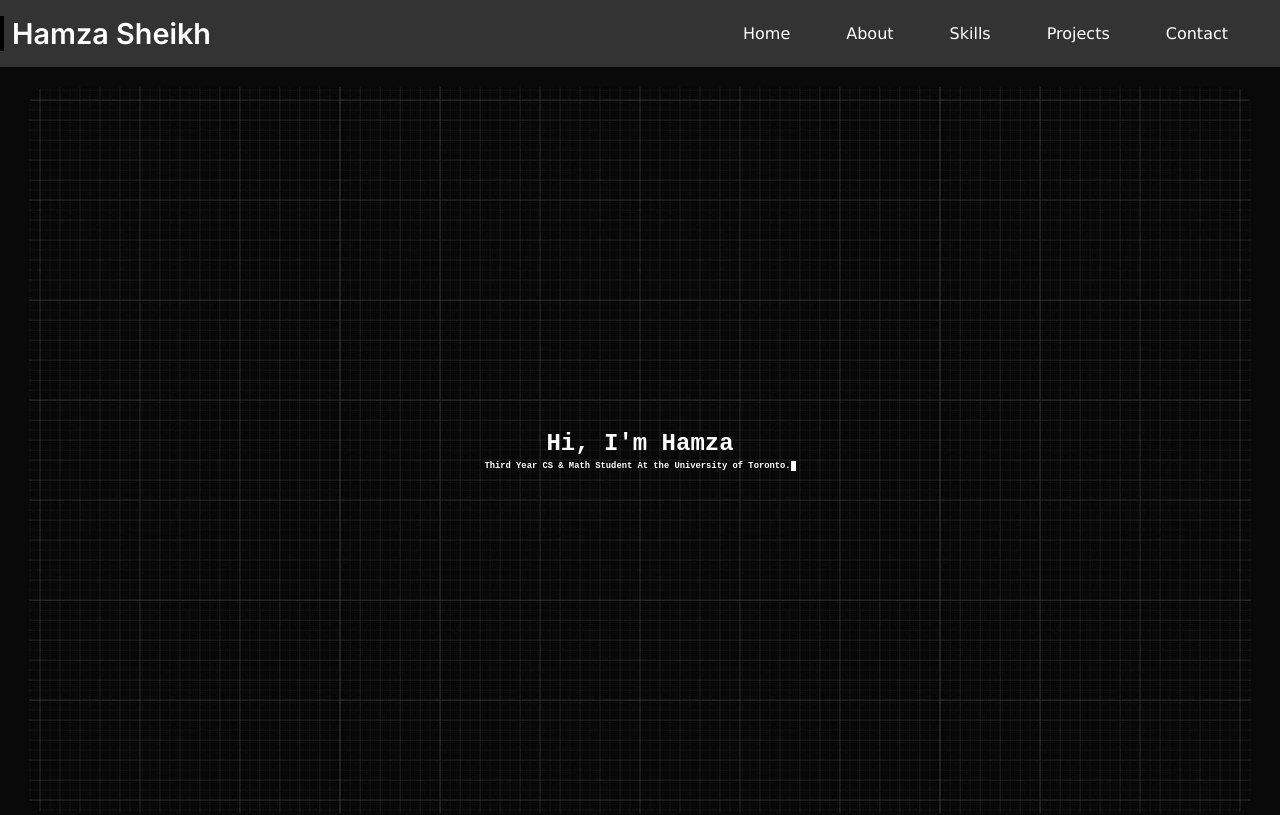
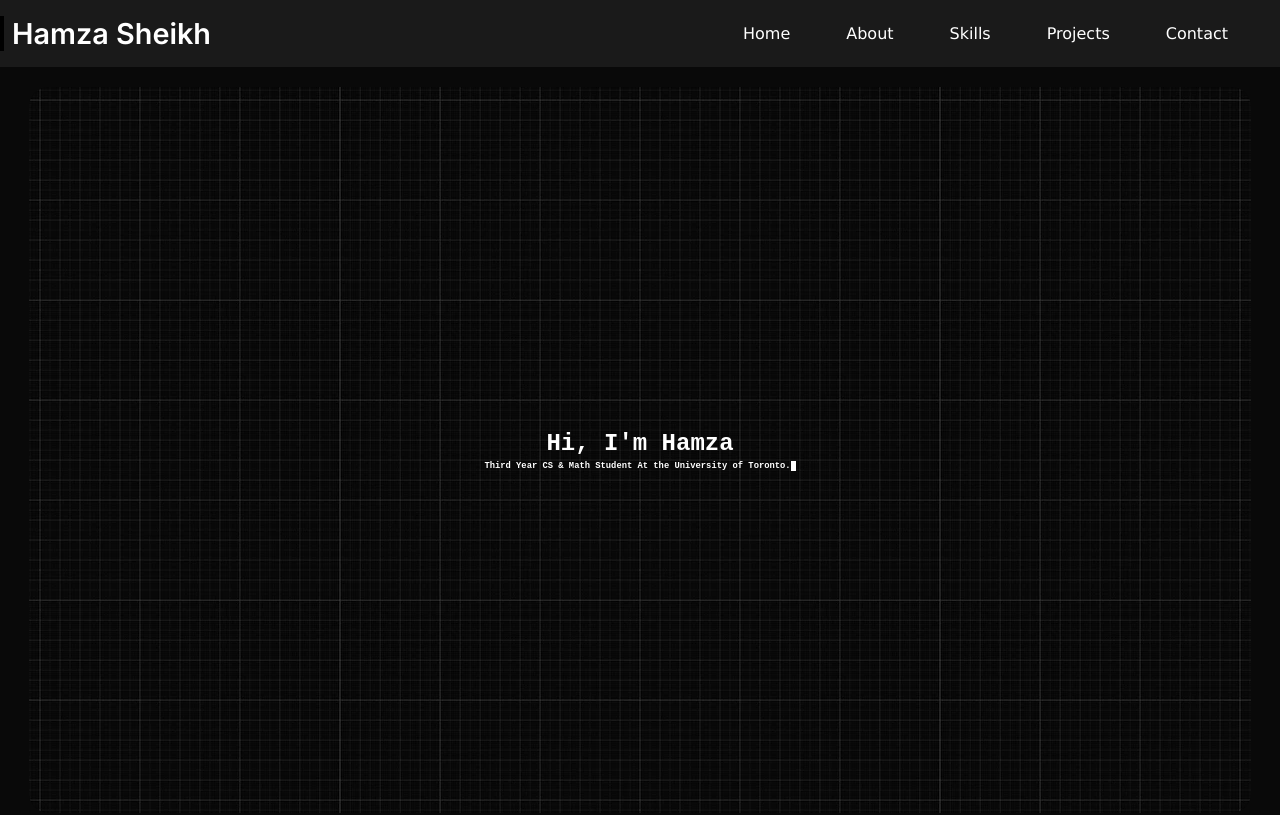
Before and after one commit to Hamza-s1727/portfolio-website, a React (Create React App) app: page / in a window 1280 px wide. Shown: the top 815 px of the page. Built offline with nearby package versions, Linux system fonts and the light colour scheme.

Commit message:
Made header sticky

```diff
--- a/src/App.css
+++ b/src/App.css
@@ -1,5 +1,6 @@
 html, body {
   background-color: #090909;
+  scroll-padding-top: 60px;
 }
 
 .Skills {
--- a/src/components/Header.css
+++ b/src/components/Header.css
@@ -2,8 +2,11 @@
 
 
 header {
+    position: sticky;
+    top: 0;
+
     display: flex;
-    background-color: #333;
+    background-color: #1a1a1a;
     font-family: 'Inter', Tahoma, Geneva, Verdana, sans-serif;
     margin: 0px;
     align-items: center;
@@ -11,6 +14,7 @@ header {
 
     width: 100%;
     box-sizing: border-box;
+    z-index: 1000;
 }
 
 header > h2 {
@@ -38,7 +42,7 @@ header > h2 {
     align-items: center;
 
 
-    background-color: #333;
+    background-color: #1a1a1a;
     padding: 20px;
     border: 4px solid transparent;
     border-width: 0;
```
